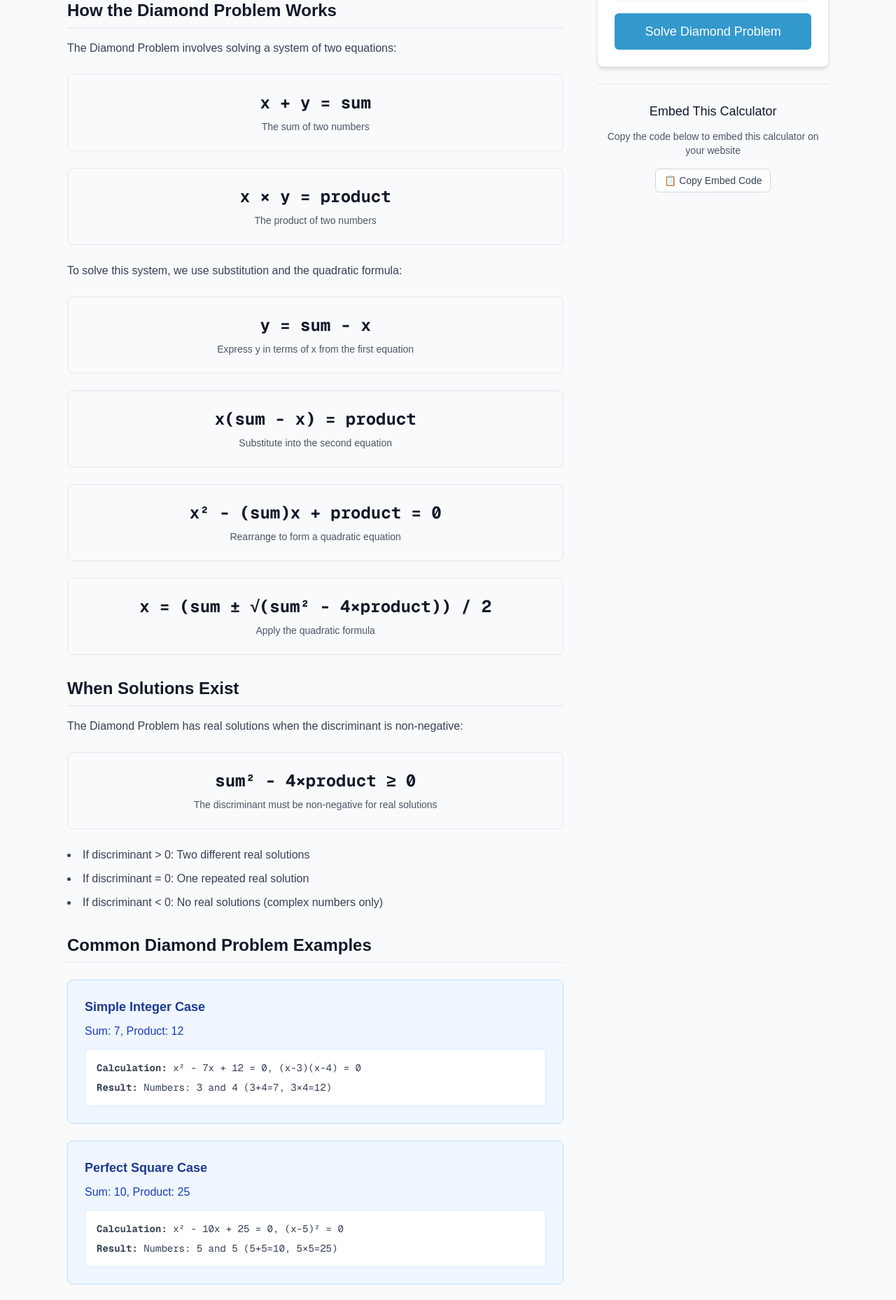
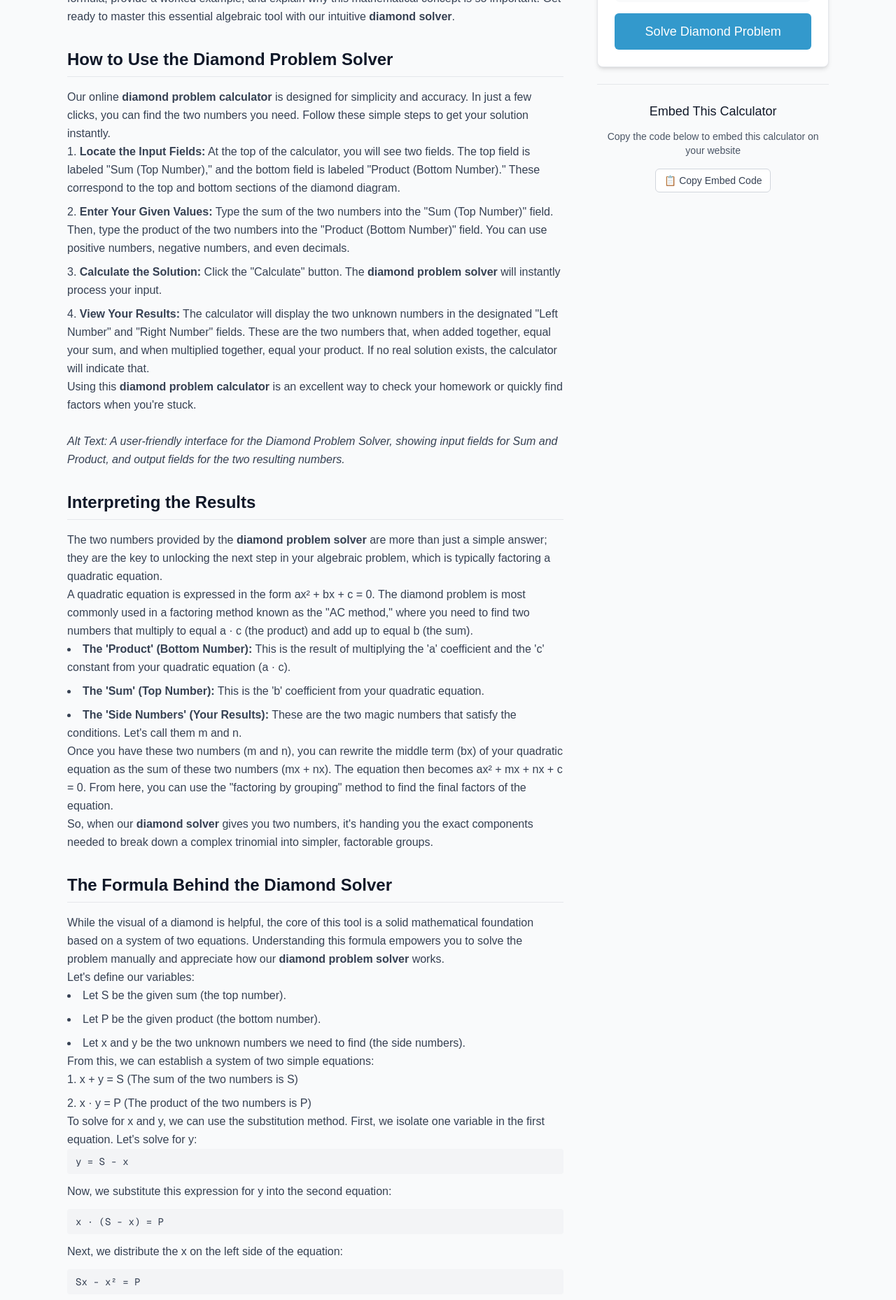
Before and after one commit to heyumarkhan/getcalculation.com, a Next.js app: page /diamond-problem in a window 1280 px wide. Shown: the part 780-2638 px from the top of the page at 70% size. Built offline with nearby package versions, Linux system fonts and the light colour scheme.

Commit message:
added seo contnent for diamond calculator

```diff
--- a/app/(calculators)/diamond-problem/page.tsx
+++ b/app/(calculators)/diamond-problem/page.tsx
@@ -1,6 +1,6 @@
 import DiamondProblemCalculator from '../../_components/calculators/DiamondProblemCalculator';
 import CalculatorPageTemplate from '../../_components/layouts/CalculatorPageTemplate';
-import { SEOSection, SEOList, SEOFormula, SEOExample } from '../../_components/ui/SEOContent';
+import { SEOSection, SEOList, SEOFormula, SEOExample, SEOFAQ } from '../../_components/ui/SEOContent';
 
 export default function DiamondProblemPage() {
   return (
@@ -10,166 +10,158 @@ export default function DiamondProblemPage() {
       calculator={<DiamondProblemCalculator />}
       slug="diamond-problem"
     >
-      <SEOSection title="What is the Diamond Problem?">
+      <SEOSection title="Diamond Problem Solver: Instantly Find Two Numbers from Sum & Product">
         <p>
-          The Diamond Problem is a classic algebraic challenge where you need to find two numbers
-          when you know their sum and their product. This problem appears frequently in:
+          Staring at a quadratic equation and trying to factor it can feel like a puzzle. One of the most effective tools for solving this puzzle is the "diamond method." Whether you're a student just diving into algebra or a professional needing a quick refresher, understanding this technique is crucial. Our <strong>Diamond Problem Solver</strong> is designed to give you an instant answer, but more importantly, to help you grasp the concepts behind it. This powerful tool eliminates the guesswork, providing the two correct numbers from a given sum and product, streamlining your path to the solution.
         </p>
-        <SEOList items={[
-          "Algebra homework and textbooks",
-          "Factoring quadratic expressions",
-          "SAT and ACT math sections",
-          "Engineering and physics problems",
-          "Mathematical competitions",
-          "Problem-solving practice"
-        ]} />
         <p>
-          Simply enter the sum and product of two unknown numbers, and our calculator will
-          instantly find the solution using the quadratic formula. No registration required!
+          The diamond problem, sometimes called the "diamond method" or "X-puzzle," is a visual technique used in mathematics, primarily to help with factoring quadratic trinomials. It’s a foundational skill that paves the way for solving more complex equations. While the manual process is excellent for learning, having a reliable <strong>diamond problem solver</strong> at your fingertips can save time and verify your work. This article will not only guide you on how to use our calculator but also delve deep into the formula, provide a worked example, and explain why this mathematical concept is so important. Get ready to master this essential algebraic tool with our intuitive <strong>diamond solver</strong>.
         </p>
       </SEOSection>
 
-      <SEOSection title="How the Diamond Problem Works">
+      <SEOSection title="How to Use the Diamond Problem Solver">
         <p>
-          The Diamond Problem involves solving a system of two equations:
+          Our online <strong>diamond problem calculator</strong> is designed for simplicity and accuracy. In just a few clicks, you can find the two numbers you need. Follow these simple steps to get your solution instantly.
         </p>
-        <SEOFormula
-          formula="x + y = sum"
-          description="The sum of two numbers"
-        />
-        <SEOFormula
-          formula="x × y = product"
-          description="The product of two numbers"
-        />
+        <SEOList items={[
+          "<strong>Locate the Input Fields:</strong> At the top of the calculator, you will see two fields. The top field is labeled \"Sum (Top Number),\" and the bottom field is labeled \"Product (Bottom Number).\" These correspond to the top and bottom sections of the diamond diagram.",
+          "<strong>Enter Your Given Values:</strong> Type the sum of the two numbers into the \"Sum (Top Number)\" field. Then, type the product of the two numbers into the \"Product (Bottom Number)\" field. You can use positive numbers, negative numbers, and even decimals.",
+          "<strong>Calculate the Solution:</strong> Click the \"Calculate\" button. The <strong>diamond problem solver</strong> will instantly process your input.",
+          "<strong>View Your Results:</strong> The calculator will display the two unknown numbers in the designated \"Left Number\" and \"Right Number\" fields. These are the two numbers that, when added together, equal your sum, and when multiplied together, equal your product. If no real solution exists, the calculator will indicate that."
+        ]} ordered={true} />
         <p>
-          To solve this system, we use substitution and the quadratic formula:
+          Using this <strong>diamond problem calculator</strong> is an excellent way to check your homework or quickly find factors when you're stuck.
         </p>
-        <SEOFormula
-          formula="y = sum - x"
-          description="Express y in terms of x from the first equation"
-        />
-        <SEOFormula
-          formula="x(sum - x) = product"
-          description="Substitute into the second equation"
-        />
-        <SEOFormula
-          formula="x² - (sum)x + product = 0"
-          description="Rearrange to form a quadratic equation"
-        />
-        <SEOFormula
-          formula="x = (sum ± √(sum² - 4×product)) / 2"
-          description="Apply the quadratic formula"
-        />
+        <p>
+           <br />
+          <em>Alt Text: A user-friendly interface for the Diamond Problem Solver, showing input fields for Sum and Product, and output fields for the two resulting numbers.</em>
+        </p>
       </SEOSection>
 
-      <SEOSection title="When Solutions Exist">
+      <SEOSection title="Interpreting the Results">
         <p>
-          The Diamond Problem has real solutions when the discriminant is non-negative:
+          The two numbers provided by the <strong>diamond problem solver</strong> are more than just a simple answer; they are the key to unlocking the next step in your algebraic problem, which is typically factoring a quadratic equation.
         </p>
-        <SEOFormula
-          formula="sum² - 4×product ≥ 0"
-          description="The discriminant must be non-negative for real solutions"
-        />
+        <p>
+          A quadratic equation is expressed in the form ax² + bx + c = 0. The diamond problem is most commonly used in a factoring method known as the "AC method," where you need to find two numbers that multiply to equal a · c (the product) and add up to equal b (the sum).
+        </p>
         <SEOList items={[
-          "If discriminant > 0: Two different real solutions",
-          "If discriminant = 0: One repeated real solution",
-          "If discriminant < 0: No real solutions (complex numbers only)"
+          "<strong>The 'Product' (Bottom Number):</strong> This is the result of multiplying the 'a' coefficient and the 'c' constant from your quadratic equation (a · c).",
+          "<strong>The 'Sum' (Top Number):</strong> This is the 'b' coefficient from your quadratic equation.",
+          "<strong>The 'Side Numbers' (Your Results):</strong> These are the two magic numbers that satisfy the conditions. Let's call them m and n."
+        ]} />
+        <p>
+          Once you have these two numbers (m and n), you can rewrite the middle term (bx) of your quadratic equation as the sum of these two numbers (mx + nx). The equation then becomes ax² + mx + nx + c = 0. From here, you can use the "factoring by grouping" method to find the final factors of the equation.
+        </p>
+        <p>
+          So, when our <strong>diamond solver</strong> gives you two numbers, it's handing you the exact components needed to break down a complex trinomial into simpler, factorable groups.
+        </p>
+      </SEOSection>
+
+      <SEOSection title="The Formula Behind the Diamond Solver">
+        <p>
+          While the visual of a diamond is helpful, the core of this tool is a solid mathematical foundation based on a system of two equations. Understanding this formula empowers you to solve the problem manually and appreciate how our <strong>diamond problem solver</strong> works.
+        </p>
+        <p>Let's define our variables:</p>
+        <SEOList items={[
+          "Let S be the given sum (the top number).",
+          "Let P be the given product (the bottom number).",
+          "Let x and y be the two unknown numbers we need to find (the side numbers)."
+        ]} />
+        <p>From this, we can establish a system of two simple equations:</p>
+        <SEOList items={[
+          "x + y = S (The sum of the two numbers is S)",
+          "x · y = P (The product of the two numbers is P)"
+        ]} ordered={true} />
+        <p>To solve for x and y, we can use the substitution method. First, we isolate one variable in the first equation. Let's solve for y:</p>
+        <div className="space-y-3">
+          <p className="bg-gray-100 px-3 py-2 rounded font-mono text-sm">y = S - x</p>
+          <p>Now, we substitute this expression for y into the second equation:</p>
+          <p className="bg-gray-100 px-3 py-2 rounded font-mono text-sm">x · (S - x) = P</p>
+          <p>Next, we distribute the x on the left side of the equation:</p>
+          <p className="bg-gray-100 px-3 py-2 rounded font-mono text-sm">Sx - x² = P</p>
+          <p>To solve this, we want to rearrange it into the standard form of a quadratic equation, ax² + bx + c = 0. We can achieve this by moving all terms to one side:</p>
+          <p className="bg-gray-100 px-3 py-2 rounded font-mono text-sm font-bold">x² - Sx + P = 0</p>
+          <p>To find the value of x, we can use the powerful quadratic formula: x = (-b ± √(b² - 4ac)) / 2a. In our equation (x² - Sx + P = 0), the coefficients are a = 1, b = -S, and c = P. Substituting these into the quadratic formula gives us the formula our <strong>diamond problem solver</strong> uses:</p>
+          <p className="bg-gray-100 px-3 py-2 rounded font-mono text-sm font-bold">x = (S ± √(S² - 4P)) / 2</p>
+        </div>
+        <p>The 'plus-minus' symbol (±) indicates that there are two possible solutions for x. These two solutions are, in fact, our two desired numbers, x and y.</p>
+      </SEOSection>
+
+      <SEOSection title="Worked Example: Solving the Diamond Problem Manually">
+        <p>
+          To truly understand the process, let's walk through an example. Imagine you are asked to find two numbers whose sum is 11 and whose product is 30.
+        </p>
+        <h3 className="text-xl font-semibold text-gray-900 mb-3">Method 1: The Intuitive Approach (Trial and Error)</h3>
+        <SEOList items={[
+          "<strong>List the factor pairs of the Product (30):</strong> (1, 30), (2, 15), (3, 10), (5, 6)",
+          "<strong>Calculate the sum of each pair:</strong> 1+30=31, 2+15=17, 3+10=13, 5+6=11",
+          "<strong>Identify the correct pair:</strong> The pair (5, 6) adds up to 11."
+        ]} ordered={true} />
+        <p>Therefore, the two numbers are 5 and 6.</p>
+        <h3 className="text-xl font-semibold text-gray-900 mb-3">Method 2: The Formulaic Approach</h3>
+        <p>Let's use the formula we derived, x² - Sx + P = 0.</p>
+        <SEOList items={[
+          "<strong>Substitute S=11 and P=30 into the equation:</strong> x² - 11x + 30 = 0",
+          "<strong>Use the quadratic formula to solve for x:</strong> x = (11 ± √((-11)² - 4*1*30)) / 2*1",
+          "<strong>Calculate the two solutions:</strong> x = (11 ± 1) / 2. The solutions are x = 6 and x = 5."
+        ]} ordered={true} />
+        <p>The two numbers are 5 and 6. This method is systematic and will always work. Our <strong>diamond problem solver</strong> automates this exact process for you.</p>
+        <p>
+           <br />
+          <em>Alt Text: Infographic illustrating the manual steps to solve the diamond problem for a sum of 11 and a product of 30, showing both the factoring and formula methods.</em>
+        </p>
+      </SEOSection>
+
+      <SEOSection title="Why is the Diamond Problem Important?">
+        <SEOList items={[
+          "<strong>Foundation of Factoring Quadratics:</strong> Its primary application is in factoring quadratic trinomials (ax² + bx + c). This is essential for finding the roots of a quadratic equation, which correspond to the x-intercepts of a <a href=\"https://getcalculation.com/parabola\" className=\"text-blue-600 hover:text-blue-800 underline\">parabola</a>, the graph of a quadratic function.",
+          "<strong>Enhances Number Sense and Logical Reasoning:</strong> Regularly solving these puzzles sharpens your mental math skills. It trains your brain to think systematically: to take two conditions (sum and product) and work backward to find the inputs.",
+          "<strong>Gateway to Advanced Mathematical Concepts:</strong> The principles are directly related to Vieta's formulas, which describe the relationship between the coefficients of a polynomial and the sums and products of its roots, a key concept in pre-calculus and calculus.",
+          "<strong>Applications in Real-World Problem Solving:</strong> The underlying logic is frequently used in fields like engineering, finance, and computer science, where professionals often need to find variables that satisfy multiple constraints."
+        ]} ordered={true} />
+      </SEOSection>
+
+      <SEOSection title="Limitations of the Method">
+        <SEOList items={[
+          "<strong>Specificity:</strong> The diamond problem is a specialized tool for a specialized task, primarily factoring.",
+          "<strong>Integer Bias:</strong> The manual, intuitive method of solving the diamond problem works best when the solutions are integers. It becomes nearly impossible for fractions or irrational numbers.",
+          "<strong>Risk of Conceptual Misunderstanding:</strong> Over-reliance on any calculator, including a <strong>diamond solver</strong>, without understanding the underlying formula can lead to a superficial grasp of the material."
         ]} />
       </SEOSection>
 
-      <SEOSection title="Common Diamond Problem Examples">
-        <SEOExample
-          title="Simple Integer Case"
-          description="Sum: 7, Product: 12"
-          calculation="x² - 7x + 12 = 0, (x-3)(x-4) = 0"
-          result="Numbers: 3 and 4 (3+4=7, 3×4=12)"
-        />
-
-        <SEOExample
-          title="Perfect Square Case"
-          description="Sum: 10, Product: 25"
-          calculation="x² - 10x + 25 = 0, (x-5)² = 0"
-          result="Numbers: 5 and 5 (5+5=10, 5×5=25)"
-        />
-
-        <SEOExample
-          title="Decimal Case"
-          description="Sum: 8.5, Product: 15.75"
-          calculation="x² - 8.5x + 15.75 = 0, x = (8.5 ± √(72.25-63))/2"
-          result="Numbers: 3.5 and 5 (3.5+5=8.5, 3.5×5=17.5)"
-        />
-
-        <SEOExample
-          title="Negative Product Case"
-          description="Sum: 3, Product: -10"
-          calculation="x² - 3x - 10 = 0, (x-5)(x+2) = 0"
-          result="Numbers: 5 and -2 (5+(-2)=3, 5×(-2)=-10)"
-        />
-      </SEOSection>
-
-      <SEOSection title="Applications of Diamond Problems">
-        <p>
-          Diamond problems appear in many mathematical contexts:
-        </p>
-        <SEOList items={[
-          "Factoring quadratic expressions: x² + bx + c",
-          "Finding roots of quadratic equations",
-          "Solving word problems involving two unknown quantities",
-          "Engineering calculations with constraints",
-          "Optimization problems in economics",
-          "Physics problems with two variables"
+      <SEOSection title="Frequently Asked Questions (FAQ)">
+        <SEOFAQ questions={[
+          {
+            question: "What is the diamond problem most commonly used for in algebra?",
+            answer: "The diamond problem is most famously used for factoring quadratic trinomials of the form ax² + bx + c. You use it to find two numbers that multiply to give you a · c (the product) and add to give you b (the sum)."
+          },
+          {
+            question: "Can the diamond problem have negative numbers as a solution?",
+            answer: "Absolutely. If the Product is positive and the Sum is negative, both numbers are negative. If the Product is negative, one number is positive and the other is negative."
+          },
+          {
+            question: "What does it mean if the diamond problem has no real solution?",
+            answer: "This occurs when the discriminant (S² - 4P) is a negative number. Mathematically, this means you cannot find two real numbers that satisfy the given conditions. The solutions would involve imaginary numbers."
+          },
+          {
+            question: "Are the \"diamond problem,\" \"X-puzzle,\" and \"diamond method\" the same thing?",
+            answer: "Yes, these are all different names for the same mathematical technique, named after the visual diagram used to organize the problem."
+          },
+          {
+            question: "How does the diamond problem relate to other algebraic concepts like slope?",
+            answer: "While the diamond problem is tied to quadratics, all algebraic concepts are interconnected. A strong foundation in one area, like mastering the diamond problem, builds the skills needed to tackle other concepts, such as calculating the slope of a line or converting a linear equation from standard form to slope intercept form."
+          }
         ]} />
       </SEOSection>
 
-      <SEOSection title="Step-by-Step Solution Process">
+      <SEOSection title="Conclusion">
         <p>
-          Our calculator follows this systematic approach:
+          The diamond problem is a simple yet profoundly useful tool in algebra. It provides a structured method for tackling the often-tricky task of factoring quadratic equations. Our <strong>Diamond Problem Solver</strong> is here to make that process even easier. Use it to build your confidence, save valuable time, and focus on understanding the broader concepts at play.
         </p>
-        <SEOList items={[
-          "1. Input validation: Check that both sum and product are provided",
-          "2. Set up the quadratic equation: x² - (sum)x + product = 0",
-          "3. Calculate the discriminant: sum² - 4×product",
-          "4. Check if real solutions exist (discriminant ≥ 0)",
-          "5. Apply the quadratic formula to find the solutions",
-          "6. Verify the solutions by checking sum and product",
-          "7. Display the results with step-by-step calculation"
-        ]} />
-      </SEOSection>
-
-      <SEOSection title="Understanding the Results">
         <p>
-          Our calculator provides comprehensive information:
+          Ready to tackle your next mathematical challenge? Use your newfound factoring skills to explore the beautiful curves of a <a href="https://getcalculation.com/parabola" className="text-blue-600 hover:text-blue-800 underline">parabola</a>, or strengthen your foundation in linear equations by learning to calculate <a href="https://getcalculation.com/slope" className="text-blue-600 hover:text-blue-800 underline">slope</a>.
         </p>
-        <SEOList items={[
-          "The Two Numbers: The solution values for x and y",
-          "Verification: Confirms that the numbers add and multiply correctly",
-          "Method Used: Shows that the quadratic formula was applied",
-          "Calculation: Step-by-step application of the quadratic formula",
-          "Validity Check: Ensures real solutions exist"
-        ]} />
-      </SEOSection>
-
-      <SEOSection title="Why Use Our Diamond Problem Solver?">
-        <SEOList items={[
-          "Instant solutions with no calculation errors",
-          "Handles both integer and decimal inputs",
-          "Shows complete step-by-step calculations",
-          "Verifies solutions automatically",
-          "Works with positive and negative numbers",
-          "Completely free and no registration required",
-          "Mobile-friendly interface"
-        ]} />
-      </SEOSection>
-
-      <SEOSection title="Tips for Diamond Problem Solving">
-        <SEOList items={[
-          "Start by checking if the discriminant is non-negative",
-          "For integer solutions, look for factors of the product",
-          "When the product is negative, one number is positive and one is negative",
-          "When the product is positive, both numbers have the same sign",
-          "Practice with simple cases before tackling complex problems",
-          "Always verify your solutions by checking sum and product"
-        ]} />
       </SEOSection>
     </CalculatorPageTemplate>
   );
```
